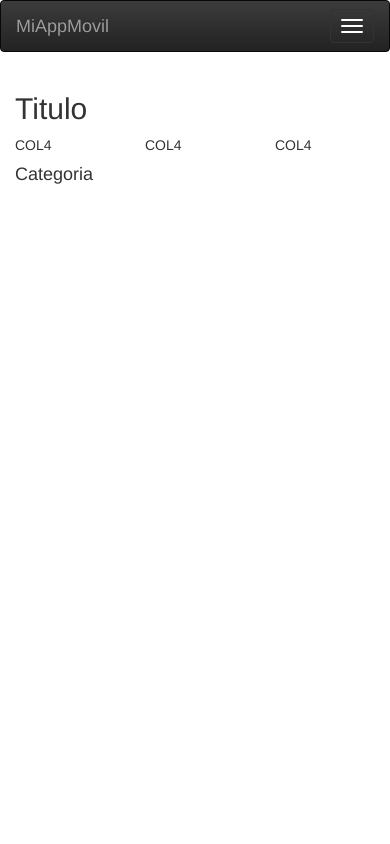
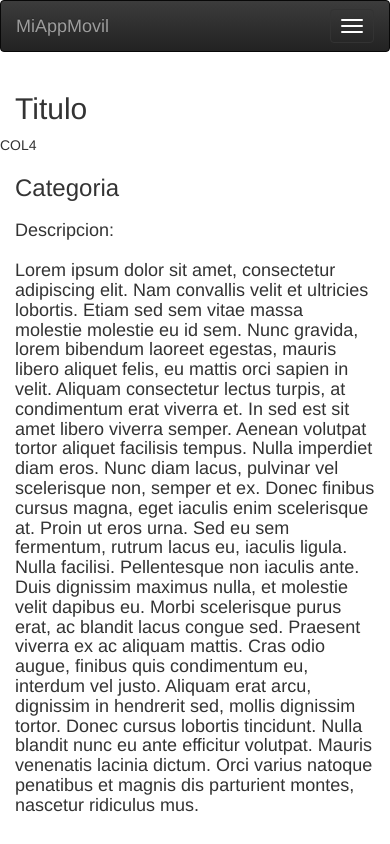
Before and after one commit to Ger831/miappmovil, a website: page www/Categoria.html in a window 390 px wide. Drawn offline with Linux system fonts and the light colour scheme; some packages are replaced by stand-ins of ours.

```diff
--- a/www/Categoria.html
+++ b/www/Categoria.html
@@ -43,12 +43,29 @@
 
                         </div>
                         <div class="row">
-                            <div class="col-xs-4">COL4</div>
-                            <div class="col-xs-4">COL4</div>
-                            <div class="col-xs-4">COL4</div>
+                            <div img-src="col-xs-4">COL4</div>
+
                         </div>
                             <div class="row">
-                             <div class="col-xs-12"><h4>Categoria</h4></div>
+                             <div class="col-xs-12"><h3>Categoria</h3></div>
+							 <div class="col-xs-12"><h4>Descripcion:</h4></div>
+							 <div class="col-xs-12"><h4>Lorem ipsum dolor sit amet, consectetur
+							 adipiscing elit. Nam convallis velit et ultricies lobortis. Etiam
+							 sed sem vitae massa molestie molestie eu id sem. Nunc gravida, lorem
+							 bibendum laoreet egestas, mauris libero aliquet felis, eu mattis orci
+							 sapien in velit. Aliquam consectetur lectus turpis, at condimentum erat
+							 viverra et. In sed est sit amet libero viverra semper. Aenean volutpat
+							 tortor aliquet facilisis tempus. Nulla imperdiet diam eros. Nunc diam lacus,
+							 pulvinar vel scelerisque non, semper et ex. Donec finibus cursus magna,
+							 eget iaculis enim scelerisque at. Proin ut eros urna. Sed eu sem fermentum,
+							 rutrum lacus eu, iaculis ligula.
+							 Nulla facilisi. Pellentesque non iaculis ante. Duis dignissim maximus nulla,
+							 et molestie velit dapibus eu. Morbi scelerisque purus erat, ac blandit lacus
+							 congue sed. Praesent viverra ex ac aliquam mattis. Cras odio augue, finibus
+							 quis condimentum eu, interdum vel justo. Aliquam erat arcu, dignissim in
+							 hendrerit sed, mollis dignissim tortor. Donec cursus lobortis tincidunt.
+							 Nulla blandit nunc eu ante efficitur volutpat. Mauris venenatis lacinia dictum.
+							 Orci varius natoque penatibus et magnis dis parturient montes, nascetur ridiculus mus.</h4></div>
                         </div>
                       </div>
         <script type="text/javascript" src="cordova.js"></script>
```
